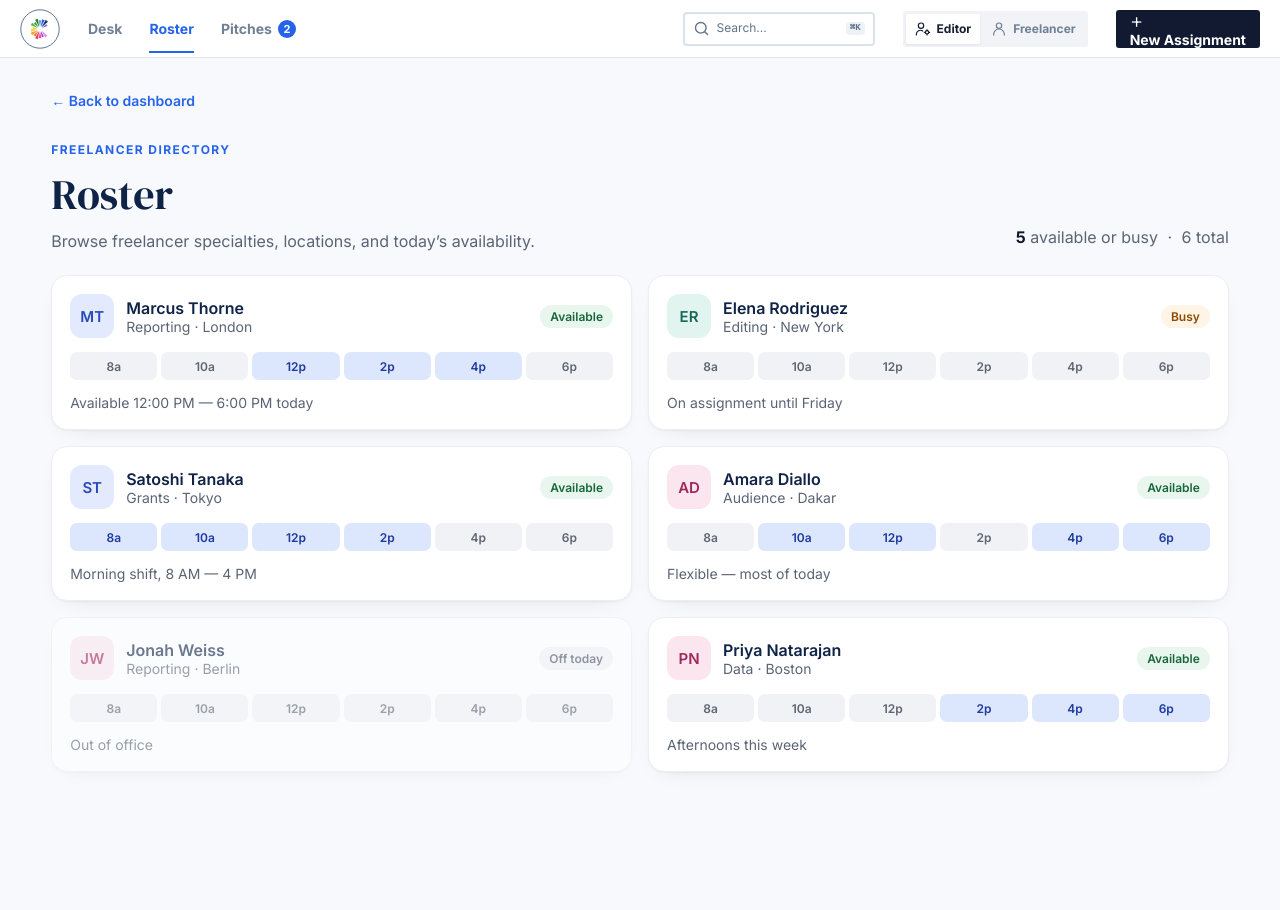
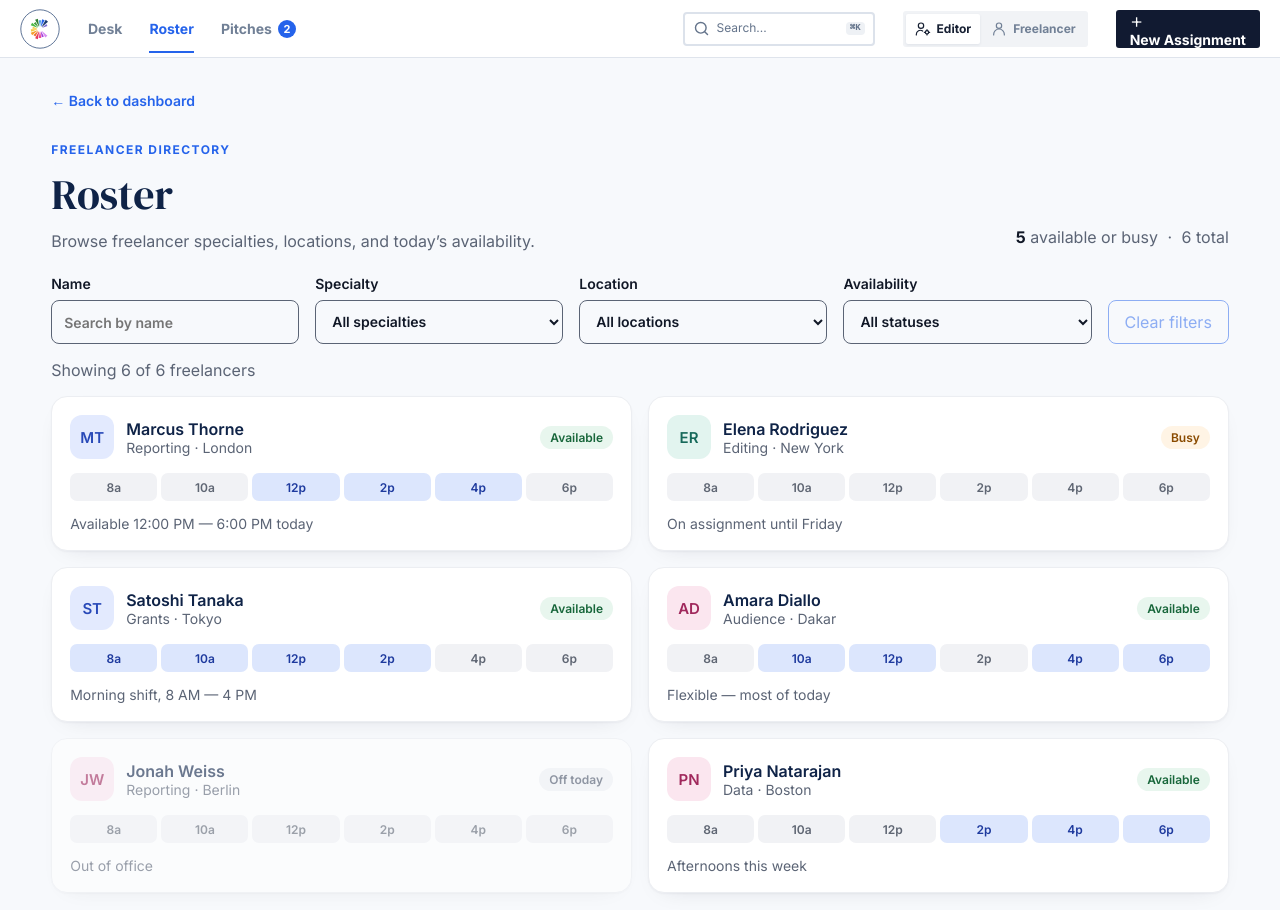
Before and after one commit to BU-Spark/se-iij-freelance-marketplace, a Next.js app: page /dashboard/roster in a window 1280 px wide. Shown: the top 910 px of the page. Before the commit the page ends 852 px from the top, so only its background shows below. Built offline with nearby package versions, Linux system fonts and the light colour scheme.

Commit message:
feat: add roster search and filters

```diff
--- a/app/dashboard/roster/page.tsx
+++ b/app/dashboard/roster/page.tsx
@@ -1,3 +1,6 @@
+'use client';
+
+import { useState } from 'react';
 import Link from 'next/link';
 import { RosterCard } from '../../components';
 import { Header } from '../../components/header/Header';
@@ -5,7 +8,32 @@ import { ROSTER } from '../constants';
 import { countOnRoster } from '../../utils/dashboard.utils';
 import styles from './roster.module.css';
 
+const specialties = [...new Set(ROSTER.map((member) => member.specialty))].sort();
+const cities = [...new Set(ROSTER.map((member) => member.city))].sort();
+
 export default function RosterPage() {
+  const [query, setQuery] = useState('');
+  const [specialty, setSpecialty] = useState('');
+  const [city, setCity] = useState('');
+  const [status, setStatus] = useState('');
+
+  const normalizedQuery = query.trim().toLowerCase();
+  const visibleRoster = ROSTER.filter(
+    (member) =>
+      member.name.toLowerCase().includes(normalizedQuery) &&
+      (!specialty || member.specialty === specialty) &&
+      (!city || member.city === city) &&
+      (!status || member.status === status)
+  );
+  const hasFilters = Boolean(query || specialty || city || status);
+
+  const clearFilters = () => {
+    setQuery('');
+    setSpecialty('');
+    setCity('');
+    setStatus('');
+  };
+
   return (
     <div className={styles.shell}>
       <Header />
@@ -23,8 +51,57 @@ export default function RosterPage() {
             <strong>{countOnRoster(ROSTER)}</strong> available or busy <span>·</span> {ROSTER.length} total
           </p>
         </div>
+        <section className={styles.filters} aria-label="Filter freelancers">
+          <label className={styles.filterField}>
+            Name
+            <input
+              type="search"
+              placeholder="Search by name"
+              value={query}
+              onChange={(event) => setQuery(event.target.value)}
+            />
+          </label>
+          <label className={styles.filterField}>
+            Specialty
+            <select value={specialty} onChange={(event) => setSpecialty(event.target.value)}>
+              <option value="">All specialties</option>
+              {specialties.map((value) => (
+                <option key={value} value={value}>
+                  {value}
+                </option>
+              ))}
+            </select>
+          </label>
+          <label className={styles.filterField}>
+            Location
+            <select value={city} onChange={(event) => setCity(event.target.value)}>
+              <option value="">All locations</option>
+              {cities.map((value) => (
+                <option key={value} value={value}>
+                  {value}
+                </option>
+              ))}
+            </select>
+          </label>
+          <label className={styles.filterField}>
+            Availability
+            <select value={status} onChange={(event) => setStatus(event.target.value)}>
+              <option value="">All statuses</option>
+              <option value="available">Available</option>
+              <option value="busy">Busy</option>
+              <option value="off">Off today</option>
+            </select>
+          </label>
+          <button type="button" className={styles.clearButton} onClick={clearFilters} disabled={!hasFilters}>
+            Clear filters
+          </button>
+        </section>
+        <p className={styles.results} role="status">
+          Showing {visibleRoster.length} of {ROSTER.length} freelancers
+          {visibleRoster.length === 0 && '. No matches. Try changing or clearing your filters.'}
+        </p>
         <ul className={styles.grid}>
-          {ROSTER.map((member) => (
+          {visibleRoster.map((member) => (
             <li key={member.id}>
               <RosterCard member={member} />
             </li>
--- a/app/dashboard/roster/roster.module.css
+++ b/app/dashboard/roster/roster.module.css
@@ -61,6 +61,66 @@
   padding: 0 5px;
 }
 
+.filters {
+  display: flex;
+  flex-wrap: wrap;
+  align-items: flex-end;
+  gap: 16px;
+  margin-bottom: 16px;
+}
+
+.filterField {
+  display: flex;
+  flex: 1 1 180px;
+  flex-direction: column;
+  gap: 8px;
+  min-width: 0;
+  color: var(--ink);
+  font-size: 14px;
+  font-weight: 600;
+}
+
+.filterField input,
+.filterField select {
+  box-sizing: border-box;
+  width: 100%;
+  min-height: 44px;
+  padding: 10px 12px;
+  border: 1px solid var(--muted);
+  border-radius: 8px;
+  background: var(--bg);
+  color: var(--ink);
+  font: inherit;
+}
+
+.filterField input:focus-visible,
+.filterField select:focus-visible,
+.clearButton:focus-visible {
+  outline: 2px solid var(--c-blue);
+  outline-offset: 2px;
+}
+
+.clearButton {
+  min-height: 44px;
+  padding: 10px 16px;
+  border: 1px solid var(--c-blue);
+  border-radius: 8px;
+  background: transparent;
+  color: var(--c-blue);
+  font: inherit;
+  cursor: pointer;
+}
+
+.clearButton:disabled {
+  opacity: 0.5;
+  cursor: default;
+}
+
+.results {
+  margin: 0 0 16px;
+  color: var(--muted);
+}
+
 .grid {
   display: grid;
   grid-template-columns: repeat(2, minmax(0, 1fr));
```
